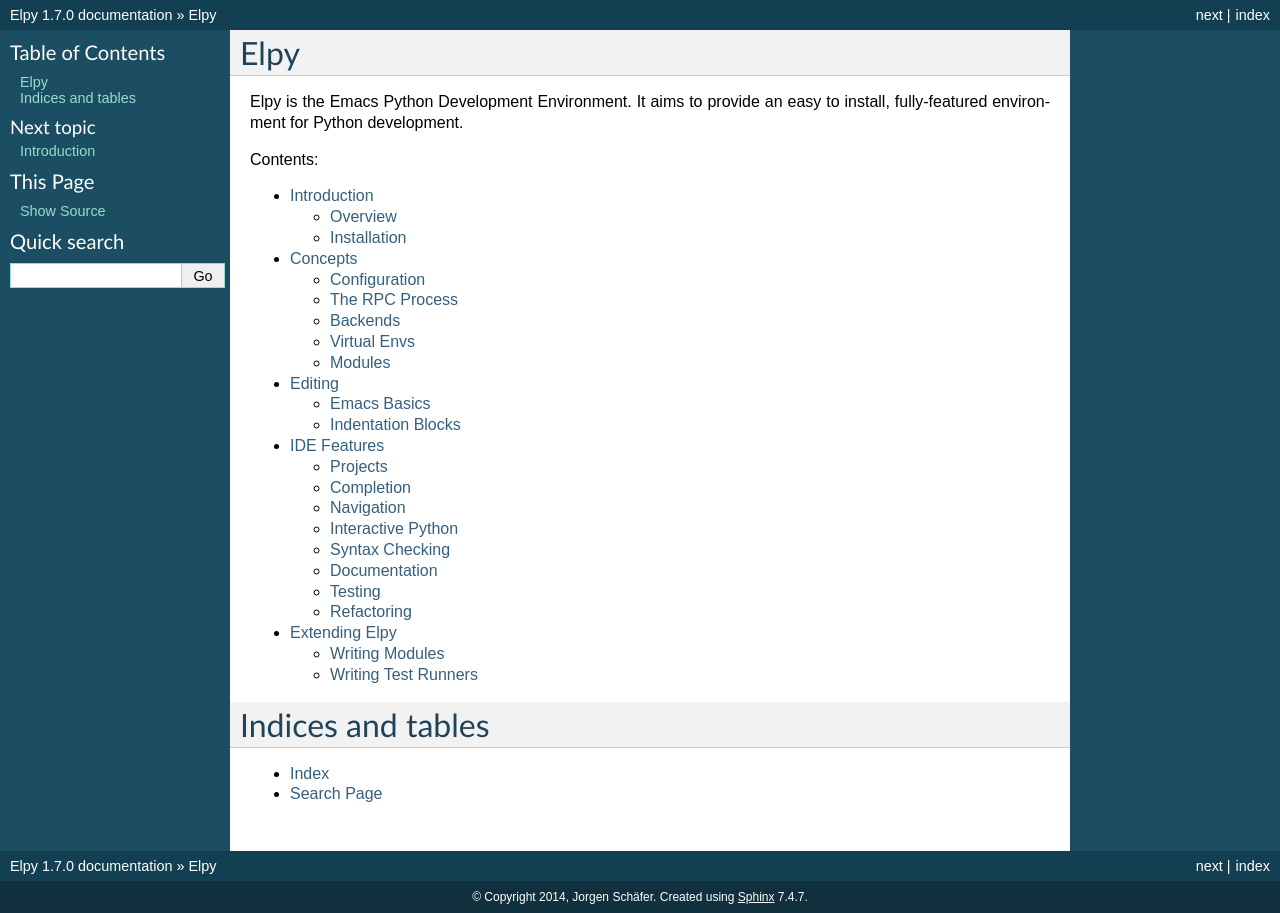
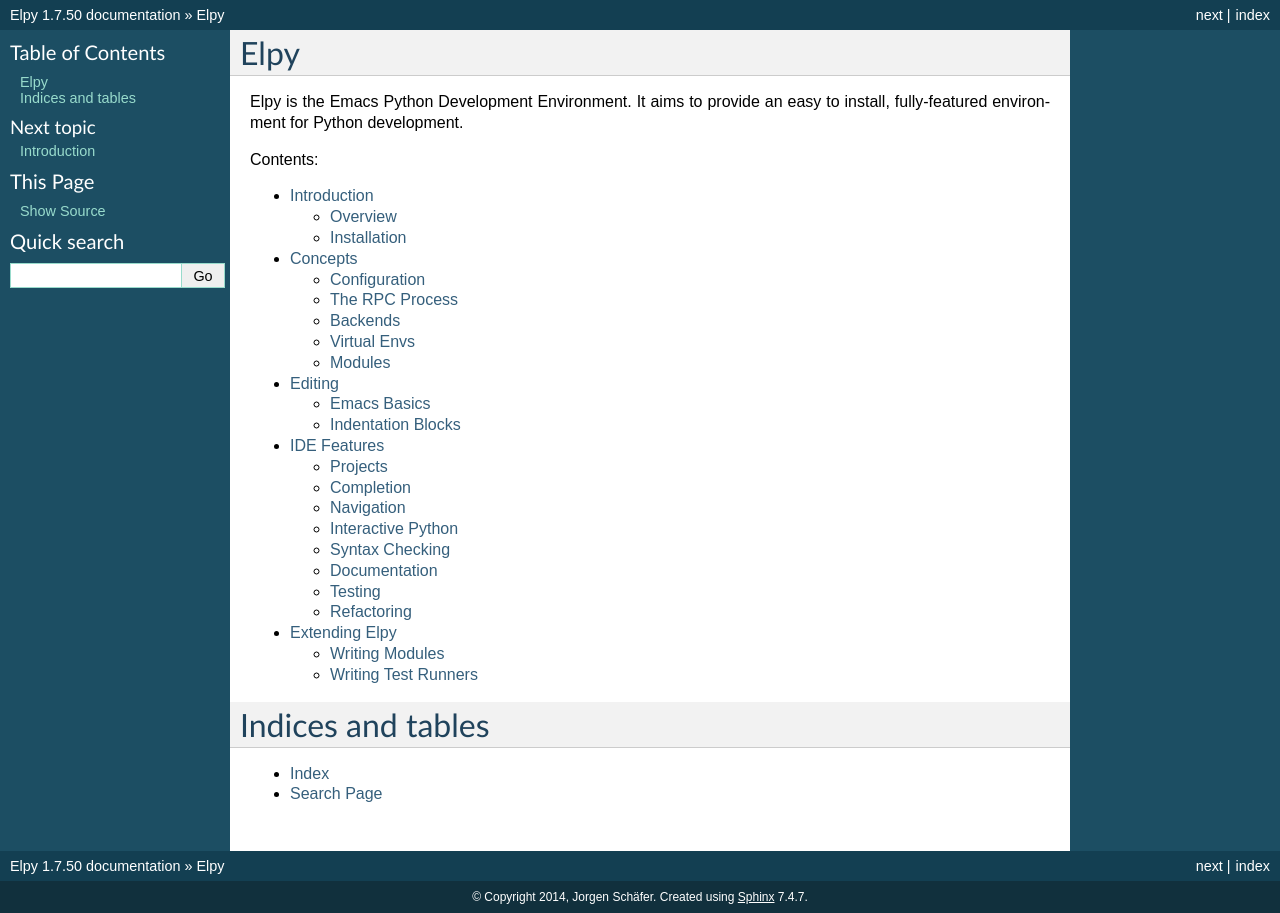
Before and after one commit to jorgenschaefer/elpy, a Sphinx documentation site: the page built from docs/index.rst, in a window 1280 px wide. Built offline with Sphinx 7.4.7, drawn with Linux system fonts in a browser that asks for light colours.

Commit message:
Bump version: 1.7.0 → 1.7.50

```diff
--- a/docs/conf.py
+++ b/docs/conf.py
@@ -51,9 +51,9 @@
 # built documents.
 #
 # The short X.Y version.
-version = '1.7.0'
+version = '1.7.50'
 # The full version, including alpha/beta/rc tags.
-release = '1.7.0'
+release = '1.7.50'
 
 # The language for content autogenerated by Sphinx. Refer to documentation
 # for a list of supported languages.
--- a/elpy/__init__.py
+++ b/elpy/__init__.py
@@ -37,5 +37,5 @@
 """
 
 __author__ = "Jorgen Schaefer"
-__version__ = "1.7.0"
+__version__ = "1.7.50"
 __license__ = "GPL"
```
Also changed, not shown: .bumpversion.cfg, 3 other files.
